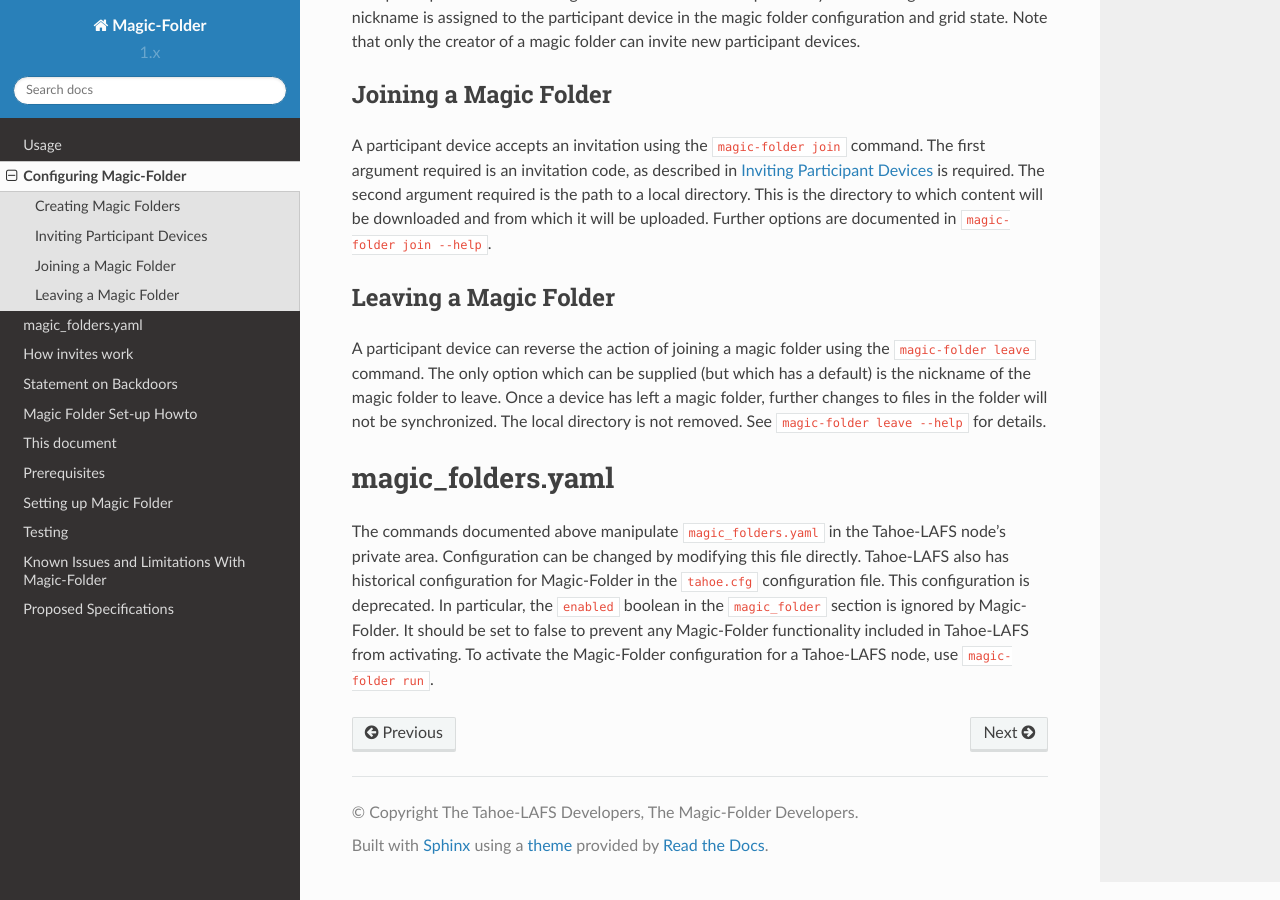
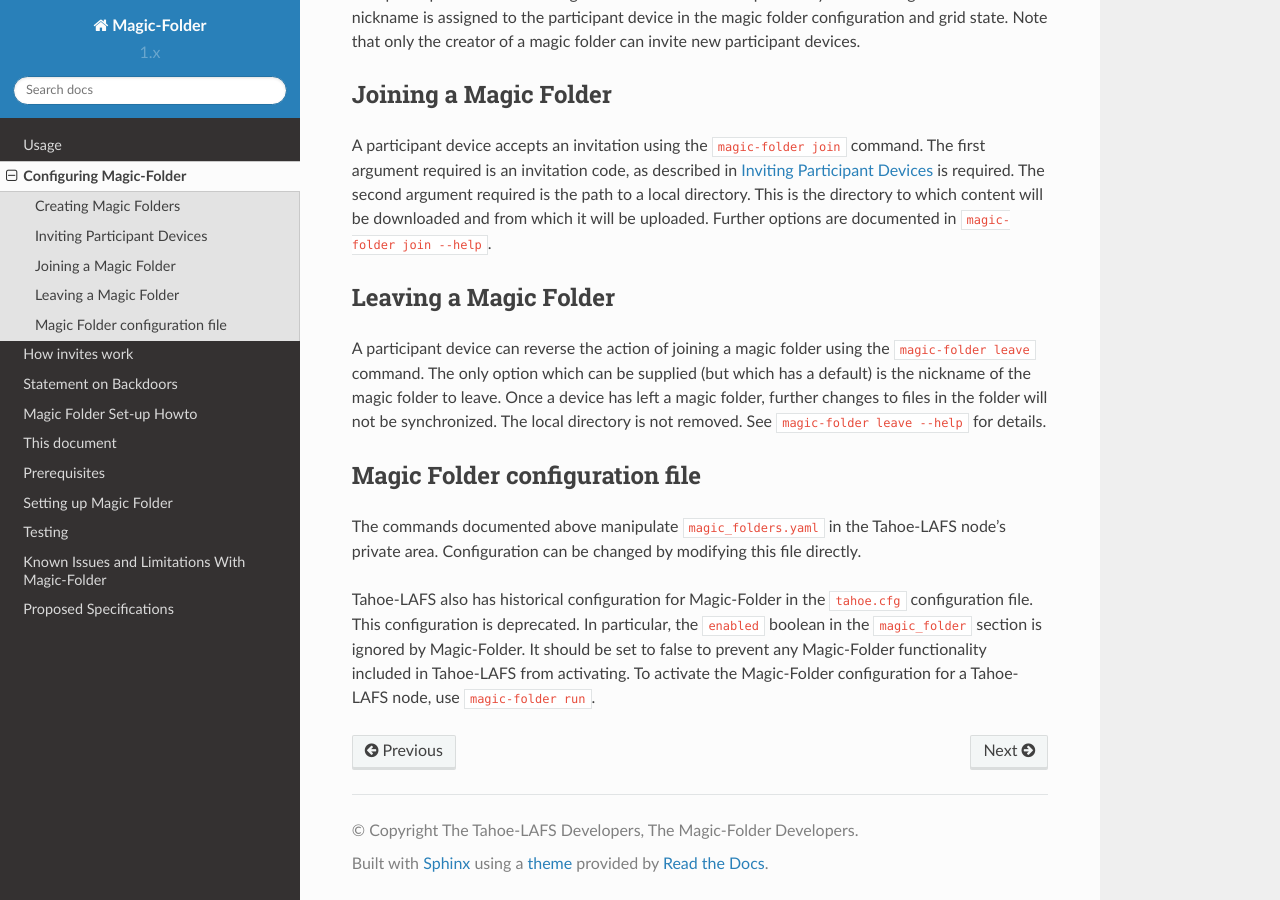
Before and after one commit to tahoe-lafs/magic-folder, a Sphinx documentation site: the page built from docs/configuration.rst, in a window 1280 px wide and 900 px high, scrolled down 558 px. Built offline with Sphinx 7.4.7 and the Read the Docs theme 2.0.0, drawn with Linux system fonts in a browser that asks for light colours.

Commit message:
Reformat notes on configuration file

```diff
--- a/docs/configuration.rst
+++ b/docs/configuration.rst
@@ -48,15 +48,18 @@ further changes to files in the folder will not be synchronized.
 The local directory is not removed.
 See ``magic-folder leave --help`` for details.
 
-magic_folders.yaml
-==================
 
-The commands documented above manipulate ``magic_folders.yaml`` in the Tahoe-LAFS node's private area.
-Configuration can be changed by modifying this file directly.
-Tahoe-LAFS also has historical configuration for Magic-Folder in the ``tahoe.cfg`` configuration file.
-This configuration is deprecated.
-In particular,
-the ``enabled`` boolean in the ``magic_folder`` section is ignored by Magic-Folder.
-It should be set to false to prevent any Magic-Folder functionality included in Tahoe-LAFS from activating.
-To activate the Magic-Folder configuration for a Tahoe-LAFS node,
-use ``magic-folder run``.
+Magic Folder configuration file
+-------------------------------
+
+The commands documented above manipulate ``magic_folders.yaml`` in the
+Tahoe-LAFS node's private area.  Configuration can be changed by
+modifying this file directly.
+
+Tahoe-LAFS also has historical configuration for Magic-Folder in the
+``tahoe.cfg`` configuration file.  This configuration is deprecated.
+In particular, the ``enabled`` boolean in the ``magic_folder`` section
+is ignored by Magic-Folder.  It should be set to false to prevent any
+Magic-Folder functionality included in Tahoe-LAFS from activating.  To
+activate the Magic-Folder configuration for a Tahoe-LAFS node, use
+``magic-folder run``.
```
